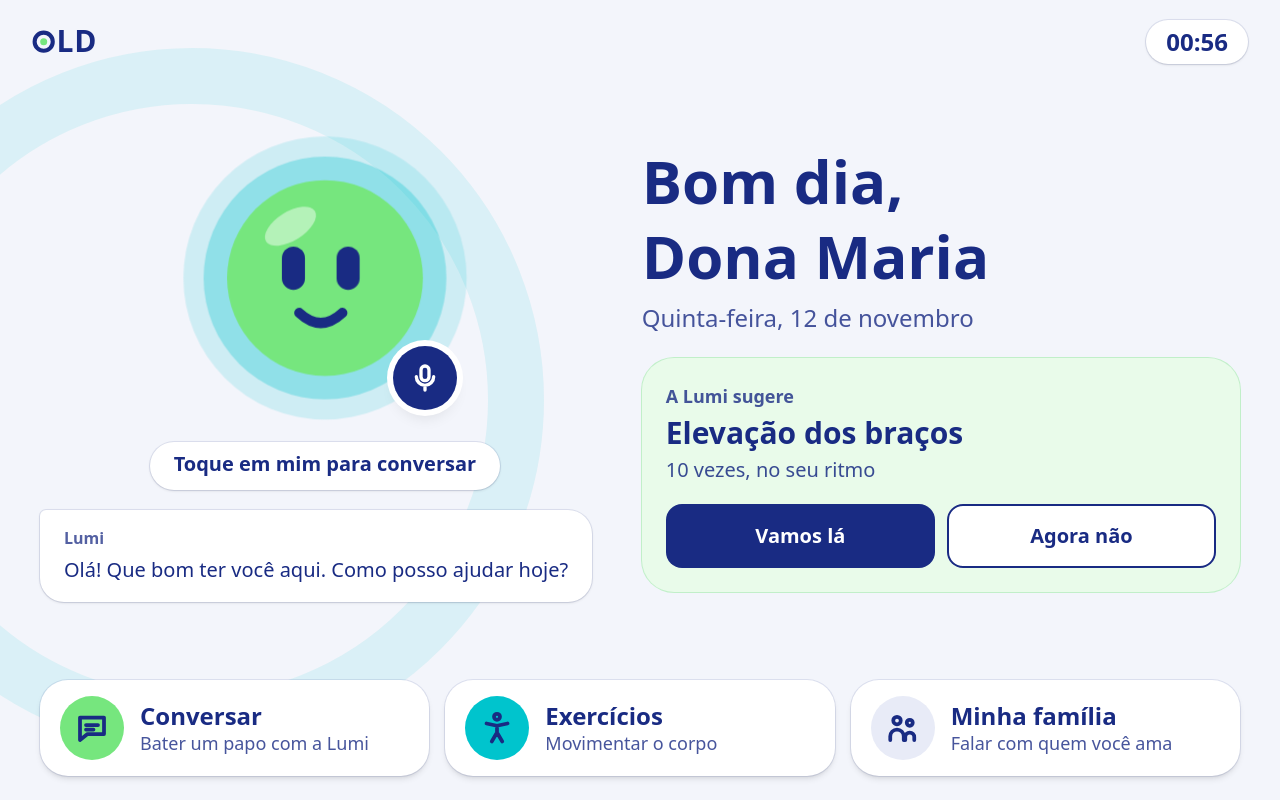
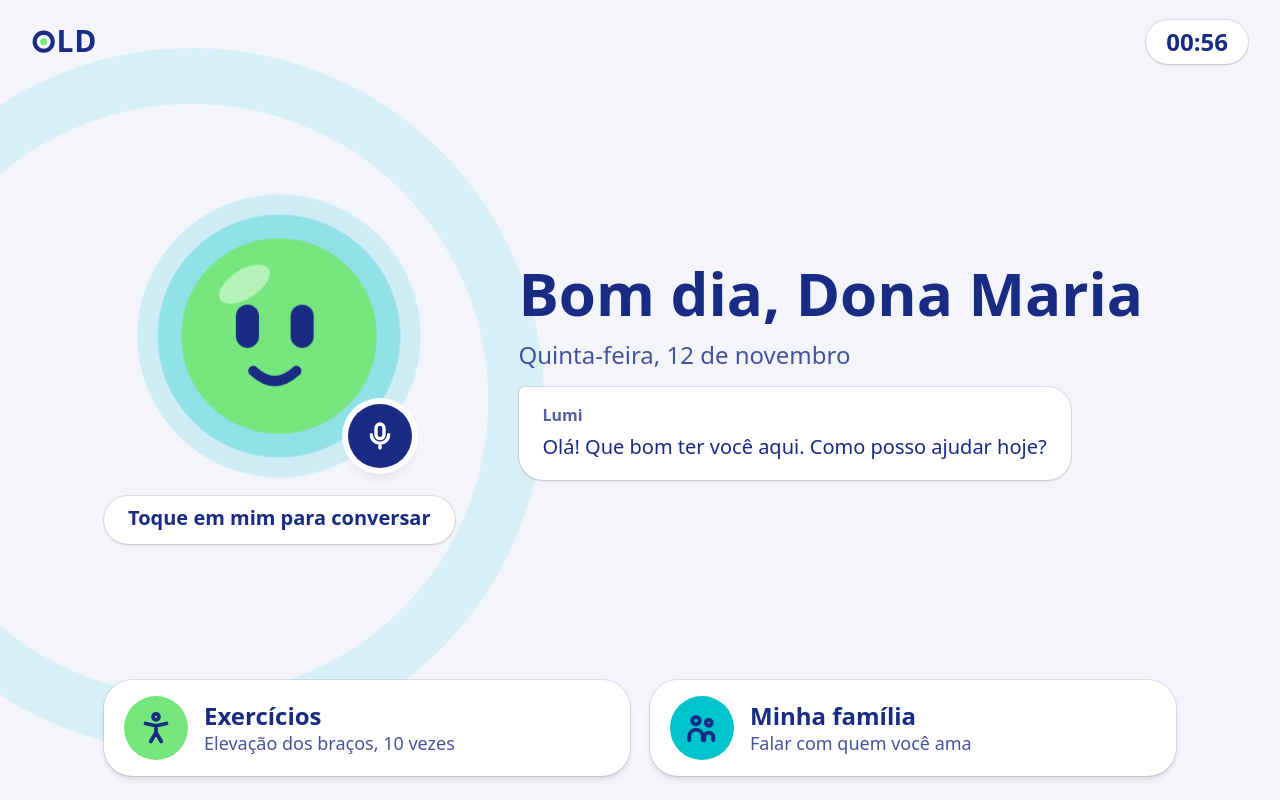
Before and after one commit to MessiasMacedo/GS-old__Front-end__Web, a React (Vite) app: page /lumi in a window 1280 px wide. Built offline with nearby package versions, Linux system fonts and the light colour scheme; a web font is replaced by a local one.

Commit message:
refactor(lumi): tela mais limpa com dois botoes e sem barra de rolagem

```diff
--- a/src/components/lumi/BotaoAcao.jsx
+++ b/src/components/lumi/BotaoAcao.jsx
@@ -16,14 +16,14 @@ export default function BotaoAcao({ titulo, descricao, Icone, cor = "verde", onC
       type="button"
       onClick={onClick}
       className="flex min-h-24 flex-col items-center gap-2 rounded-[1.75rem] bg-white p-3 text-center text-old-azul
-                 lg:flex-row lg:gap-4 lg:px-5 lg:py-4 lg:text-left shadow-md ring-1 ring-old-azul/10 transition-transform active:scale-[0.98]"
+                 sm:flex-row sm:gap-4 sm:px-5 sm:py-4 sm:text-left shadow-md ring-1 ring-old-azul/10 transition-transform active:scale-[0.98]"
     >
       <span className={`${CORES[cor]} flex size-12 shrink-0 items-center justify-center rounded-full p-2.5 ring-4 ring-white sm:size-14 lg:size-16 lg:p-3.5`}>
         <Icone />
       </span>
       <span>
-        <span className="block text-lg font-bold leading-tight sm:text-xl lg:text-2xl">{titulo}</span>
-        <span className="hidden text-lg leading-snug text-old-azul/80 lg:block">{descricao}</span>
+        <span className="block text-xl font-bold leading-tight lg:text-2xl">{titulo}</span>
+        <span className="hidden text-lg leading-snug text-old-azul/80 sm:block">{descricao}</span>
       </span>
     </button>
   );
--- a/src/components/lumi/BotaoVoz.jsx
+++ b/src/components/lumi/BotaoVoz.jsx
@@ -17,7 +17,8 @@ export default function BotaoVoz({ estado, onOuvir, onParar, desabilitado }) {
       aria-label={rotulo}
       className="relative rounded-full disabled:opacity-40 disabled:cursor-not-allowed"
     >
-      <LumiRosto estado={estado} className="w-44 sm:w-56 lg:w-72" />
+      {/* tamanho também limitado pela ALTURA da tela: não empurra o resto para fora em tela baixa */}
+      <LumiRosto estado={estado} className="w-[min(11rem,30dvh)] sm:w-[min(14rem,34dvh)] lg:w-[min(18rem,42dvh)]" />
       <span
         className="absolute bottom-[4%] right-[4%] flex items-center justify-center
                    size-16 rounded-full bg-old-azul text-white shadow-lg ring-[6px] ring-white"
--- a/src/components/lumi/CartaoSugestao.jsx
+++ /dev/null
@@ -1,24 +0,0 @@
-/**
- * O que a Lumi propõe por iniciativa própria (ex.: um exercício da rotina).
- * Duas respostas grandes e claras: aceitar ou deixar para depois.
- * Componente só visual: quem decide a sugestão é a lógica de negócio.
- */
-export default function CartaoSugestao({ titulo, detalhe, onAceitar, onRecusar, textoAceitar = "Vamos lá", textoRecusar = "Agora não" }) {
-  return (
-    <section aria-label="Sugestão da Lumi" className="rounded-[2rem] bg-old-verde-claro p-6 ring-1 ring-old-verde/40">
-      <p className="text-lg font-bold text-old-azul/80">A Lumi sugere</p>
-      <p className="mt-1 text-3xl font-extrabold leading-tight text-old-azul">{titulo}</p>
-      {detalhe && <p className="mt-1 text-xl text-old-azul/85">{detalhe}</p>}
-      <div className="mt-5 grid grid-cols-2 gap-3">
-        <button type="button" onClick={onAceitar}
-          className="min-h-16 rounded-2xl bg-old-azul px-5 text-xl font-bold text-white transition-transform active:scale-[0.98]">
-          {textoAceitar}
-        </button>
-        <button type="button" onClick={onRecusar}
-          className="min-h-16 rounded-2xl bg-white px-5 text-xl font-bold text-old-azul ring-2 ring-inset ring-old-azul transition-transform active:scale-[0.98]">
-          {textoRecusar}
-        </button>
-      </div>
-    </section>
-  );
-}
--- a/src/components/lumi/Icones.jsx
+++ b/src/components/lumi/Icones.jsx
@@ -4,10 +4,6 @@ const base = {
   stroke: "currentColor", strokeWidth: 2.5, strokeLinecap: "round", strokeLinejoin: "round",
   "aria-hidden": true,
 };
-
-export const IconeConversar = () => (
-  <svg {...base}><path d="M4 5h16v11H9l-5 4z" /><path d="M8 10h8M8 13h5" /></svg>
-);
 
 export const IconeExercicios = () => (
   <svg {...base}>
--- a/src/components/lumi/Saudacao.jsx
+++ b/src/components/lumi/Saudacao.jsx
@@ -2,7 +2,8 @@
 export default function Saudacao({ saudacao, nome, data }) {
   return (
     <div className="text-center lg:text-left">
-      <h1 className="text-4xl font-extrabold leading-tight text-old-azul text-balance sm:text-5xl lg:text-6xl">
+      {/* tela baixa (notebook com a janela pequena): título menor para caber a conversa */}
+      <h1 className="text-4xl font-extrabold leading-tight text-old-azul text-balance sm:text-5xl lg:text-6xl [@media(max-height:640px)]:text-4xl">
         {saudacao}, {nome}
       </h1>
       <p className="mt-2 text-2xl text-old-azul/80">{data}</p>
--- a/src/pages/Lumi.jsx
+++ b/src/pages/Lumi.jsx
@@ -1,16 +1,13 @@
-import { useState } from "react";
-
 import BarraTopo from "@/components/lumi/BarraTopo";
 import Saudacao from "@/components/lumi/Saudacao";
 import BotaoVoz from "@/components/lumi/BotaoVoz";
 import StatusLumi from "@/components/lumi/StatusLumi";
 import BalaoFala from "@/components/lumi/BalaoFala";
 import BotaoAcao from "@/components/lumi/BotaoAcao";
-import CartaoSugestao from "@/components/lumi/CartaoSugestao";
 import AvisoSemSuporte from "@/components/lumi/AvisoSemSuporte";
 import TelaExercicio from "@/components/lumi/TelaExercicio";
 import AlertaQueda from "@/components/lumi/AlertaQueda";
-import { IconeConversar, IconeExercicios, IconeFamilia } from "@/components/lumi/Icones";
+import { IconeExercicios, IconeFamilia } from "@/components/lumi/Icones";
 
 import { useLumi } from "@/hooks/useLumi";
 import { useSaudacao } from "@/hooks/useSaudacao";
@@ -21,7 +18,6 @@ import { PERFIL_DEMO } from "@/lib/config";
 export default function Lumi() {
   const { saudacao, hora, data } = useSaudacao();
   const rotina = useColecao(rotinaService);
-  const [sugestaoDispensada, setSugestaoDispensada] = useState(false);
 
   // ponytail: sugestão provisória = 1º exercício ativo da rotina.
   // Na próxima etapa quem escolhe é lib/proximaSugestao.js (hora, histórico, rotina).
@@ -40,9 +36,9 @@ export default function Lumi() {
 
       {lumi.modo === "conversa" ? (
         <>
-          <section className="relative mx-auto grid min-h-0 w-full max-w-7xl flex-1 items-center gap-8 overflow-y-auto px-6 py-4 lg:grid-cols-[1fr_1.05fr] md:px-10">
-            {/* Esquerda: a Lumi e a conversa */}
-            <div className="flex flex-col items-center gap-5">
+          {/* Só o essencial: a Lumi (que é o botão de falar), a conversa e 2 caminhos grandes */}
+          <section className="relative mx-auto grid min-h-0 w-full max-w-6xl flex-1 items-center [align-content:safe_center] gap-6 overflow-y-auto px-6 py-4 md:px-10 lg:grid-cols-[auto_1fr] lg:gap-16">
+            <div className="flex flex-col items-center gap-4">
               <BotaoVoz
                 estado={lumi.estado}
                 onOuvir={lumi.ouvir}
@@ -50,50 +46,31 @@ export default function Lumi() {
                 desabilitado={!lumi.suportaOuvir}
               />
               <StatusLumi estado={lumi.estado} erro={lumi.erro} />
-              <div className="flex w-full flex-col gap-3">
+            </div>
+
+            <div className="mx-auto flex w-full max-w-2xl flex-col gap-4 lg:mx-0">
+              <Saudacao saudacao={saudacao} nome={PERFIL_DEMO.nome} data={data} />
+              {!lumi.suportaOuvir && <AvisoSemSuporte />}
+              <div className="flex flex-col gap-3">
                 <BalaoFala autor="usuario" texto={lumi.falaUsuario} />
                 <BalaoFala autor="lumi" texto={lumi.falaLumi} />
               </div>
             </div>
-
-            {/* Direita: onde a pessoa está no dia e o que a Lumi propõe */}
-            <div className="mx-auto flex w-full max-w-2xl flex-col gap-6 lg:max-w-none">
-              <Saudacao saudacao={saudacao} nome={PERFIL_DEMO.nome} data={data} />
-              {!lumi.suportaOuvir && <AvisoSemSuporte />}
-              {sugestao && !sugestaoDispensada && (
-                <CartaoSugestao
-                  titulo={sugestao.nome}
-                  detalhe={`${sugestao.repeticoes} vezes, no seu ritmo`}
-                  onAceitar={exercitar}
-                  onRecusar={() => {
-                    setSugestaoDispensada(true);
-                    lumi.dizer("Tudo bem! Fica para mais tarde. Quando quiser, é só me chamar.");
-                  }}
-                />
-              )}
-            </div>
           </section>
 
-          <nav aria-label="O que você quer fazer" className="relative mx-auto grid w-full max-w-7xl grid-cols-3 gap-3 px-4 pb-4 pt-2 sm:gap-4 sm:px-6 sm:pb-6 md:px-10">
-            <BotaoAcao
-              titulo="Conversar"
-              descricao="Bater um papo com a Lumi"
-              Icone={IconeConversar}
-              cor="verde"
-              onClick={lumi.suportaOuvir ? lumi.ouvir : () => lumi.dizer("Para conversar por voz, abra a Lumi no Google Chrome.")}
-            />
+          <nav aria-label="O que você quer fazer" className="relative mx-auto grid w-full max-w-6xl grid-cols-2 gap-3 px-4 pb-4 pt-2 sm:gap-5 sm:px-6 sm:pb-6 md:px-10">
             <BotaoAcao
               titulo="Exercícios"
-              descricao="Movimentar o corpo"
+              descricao={sugestao ? `${sugestao.nome}, ${sugestao.repeticoes} vezes` : "Movimentar o corpo"}
               Icone={IconeExercicios}
-              cor="ciano"
+              cor="verde"
               onClick={exercitar}
             />
             <BotaoAcao
               titulo="Minha família"
               descricao="Falar com quem você ama"
               Icone={IconeFamilia}
-              cor="branco"
+              cor="ciano"
               onClick={() => lumi.dizer("Logo vou poder te ajudar a falar com a sua família.")}
             />
           </nav>
```
